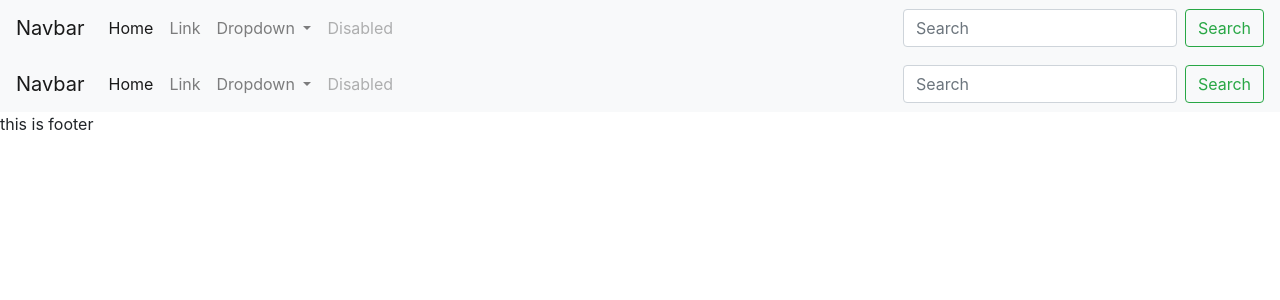
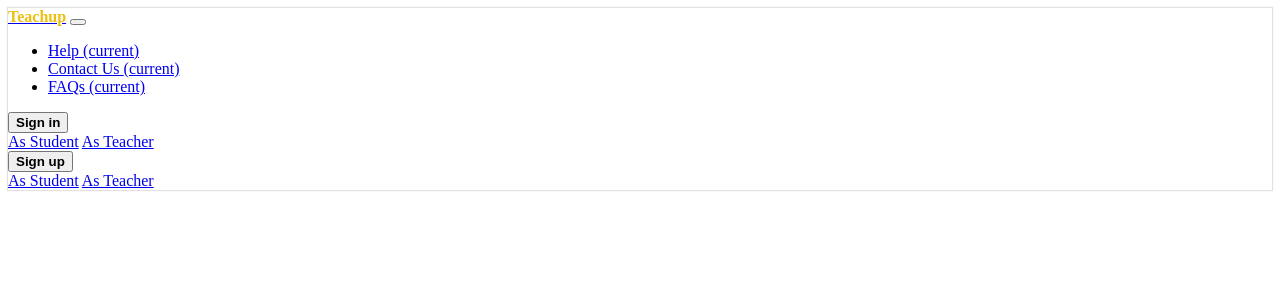
Before and after one commit to parikshit223933/Teachup, a Node server app: template views/_header.ejs in a window 1280 px wide. Shown: the top 300 px of the page. Run offline with Node 20, Linux system fonts and the light colour scheme; the template is opened without the code that fills it, so the values that code supplies are empty; style sheets or scripts are compiled from the project's sources; some libraries are stand-ins or nearby versions.

Commit message:
header designed

```diff
--- /dev/null
+++ b/assets/scss/header.scss
@@ -0,0 +1,4 @@
+.navbar
+{
+    box-shadow: 0px 0px 1px 1px rgb(226, 226, 226);
+}
--- /dev/null
+++ b/assets/scss/layout.scss
@@ -0,0 +1,3 @@
+:root{
+    font-size:100%;
+}
--- a/views/_footer.ejs
+++ /dev/null
@@ -1 +0,0 @@
-this is footer
--- a/views/_header.ejs
+++ b/views/_header.ejs
@@ -1,5 +1,7 @@
-<nav class="navbar navbar-expand-lg navbar-light bg-light">
-	<a class="navbar-brand" href="#">Navbar</a>
+<link rel="stylesheet" href="css/header.css" />
+
+<nav class="navbar navbar-expand-lg navbar-light bg-white">
+	<a class="navbar-brand" href="#"><b style="color: #efbf0f">Teachup</b></a>
 	<button
 		class="navbar-toggler"
 		type="button"
@@ -15,52 +17,64 @@
 	<div class="collapse navbar-collapse" id="navbarSupportedContent">
 		<ul class="navbar-nav mr-auto">
 			<li class="nav-item active">
-				<a class="nav-link" href="#"
-					>Home <span class="sr-only">(current)</span></a
+				<a class="nav-link text-center text-lg-left" href="#"
+					>Help <span class="sr-only">(current)</span></a
 				>
 			</li>
-			<li class="nav-item">
-				<a class="nav-link" href="#">Link</a>
+			<li class="nav-item active">
+				<a class="nav-link text-center text-lg-left" href="#"
+					>Contact Us <span class="sr-only">(current)</span></a
+				>
 			</li>
-			<li class="nav-item dropdown">
-				<a
-					class="nav-link dropdown-toggle"
-					href="#"
-					id="navbarDropdown"
-					role="button"
-					data-toggle="dropdown"
-					aria-haspopup="true"
-					aria-expanded="false"
-				>
-					Dropdown
-				</a>
-				<div class="dropdown-menu" aria-labelledby="navbarDropdown">
-					<a class="dropdown-item" href="#">Action</a>
-					<a class="dropdown-item" href="#">Another action</a>
-					<div class="dropdown-divider"></div>
-					<a class="dropdown-item" href="#">Something else here</a>
-				</div>
-			</li>
-			<li class="nav-item">
-				<a
-					class="nav-link disabled"
-					href="#"
-					tabindex="-1"
-					aria-disabled="true"
-					>Disabled</a
+			<li class="nav-item active">
+				<a class="nav-link text-center text-lg-left" href="#"
+					>FAQs <span class="sr-only">(current)</span></a
 				>
 			</li>
 		</ul>
-		<form class="form-inline my-2 my-lg-0">
-			<input
-				class="form-control mr-sm-2"
-				type="search"
-				placeholder="Search"
-				aria-label="Search"
-			/>
-			<button class="btn btn-outline-success my-2 my-sm-0" type="submit">
-				Search
-			</button>
-		</form>
+		<div class="d-flex flex-row justify-content-between align-items-center">
+			<div class="mx-1">
+				<div class="dropdown">
+					<button
+						class="btn btn-sm btn-success dropdown-toggle"
+						type="button"
+						id="dropdownMenuButton"
+						data-toggle="dropdown"
+						aria-haspopup="true"
+						aria-expanded="false"
+					>
+						<b>Sign in</b>
+					</button>
+					<div
+						class="dropdown-menu dropdown-menu-lg-right dropdown-menu-left"
+						aria-labelledby="dropdownMenuButton"
+					>
+						<a class="dropdown-item" href="#">As Student</a>
+						<a class="dropdown-item" href="#">As Teacher</a>
+					</div>
+				</div>
+			</div>
+			<div class="mx-1">
+				<div class="dropdown">
+					<button
+						class="btn btn-sm btn-primary dropdown-toggle"
+						type="button"
+						id="dropdownMenuButton"
+						data-toggle="dropdown"
+						aria-haspopup="true"
+						aria-expanded="false"
+					>
+						<b>Sign up</b>
+					</button>
+					<div
+						class="dropdown-menu dropdown-menu-right"
+						aria-labelledby="dropdownMenuButton"
+					>
+						<a class="dropdown-item" href="#">As Student</a>
+						<a class="dropdown-item" href="#">As Teacher</a>
+					</div>
+				</div>
+			</div>
+		</div>
 	</div>
 </nav>
--- a/views/home.ejs
+++ /dev/null
@@ -1 +0,0 @@
-thik is home
--- a/views/layout.ejs
+++ b/views/layout.ejs
@@ -12,6 +12,9 @@
 			integrity="sha384-JcKb8q3iqJ61gNV9KGb8thSsNjpSL0n8PARn9HuZOnIxN0hoP+VmmDGMN5t9UJ0Z"
 			crossorigin="anonymous"
 		/>
+
+		<!-- CUSTOM CSS -->
+		<link rel="stylesheet" href="css/layout.css">
 	</head>
 
 	<body>
```
Also changed, not shown: 1 other file.
